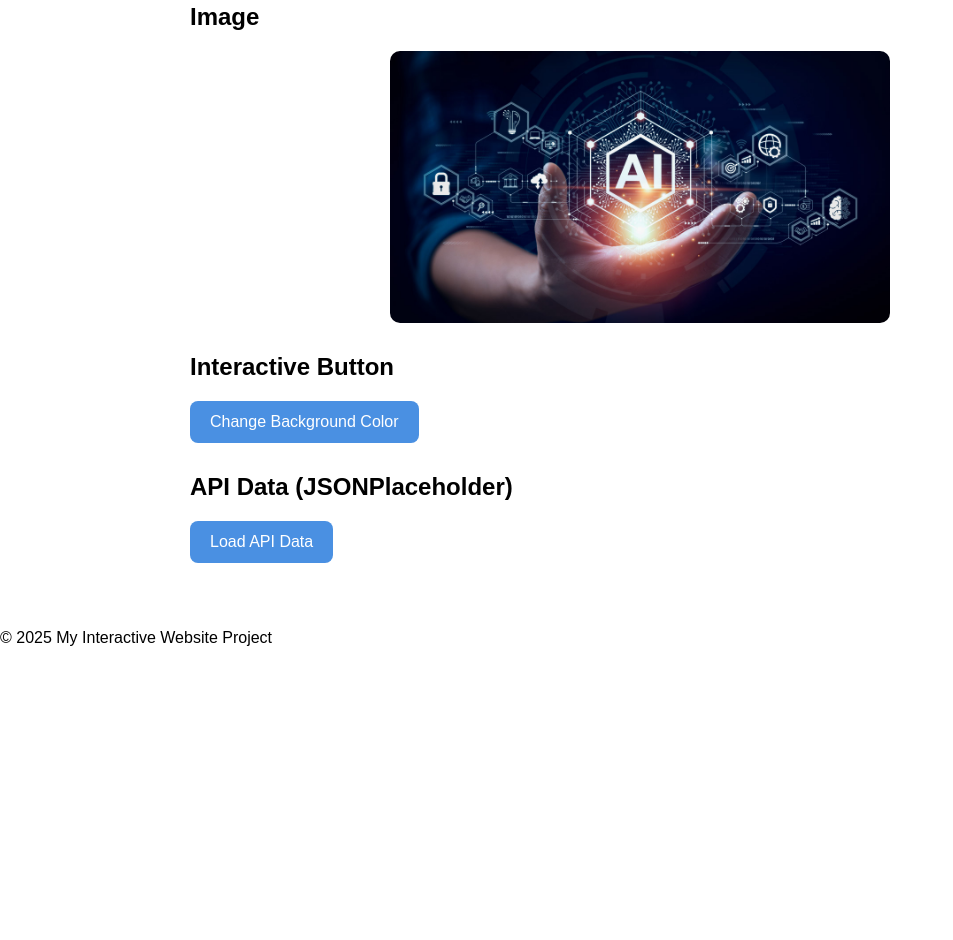
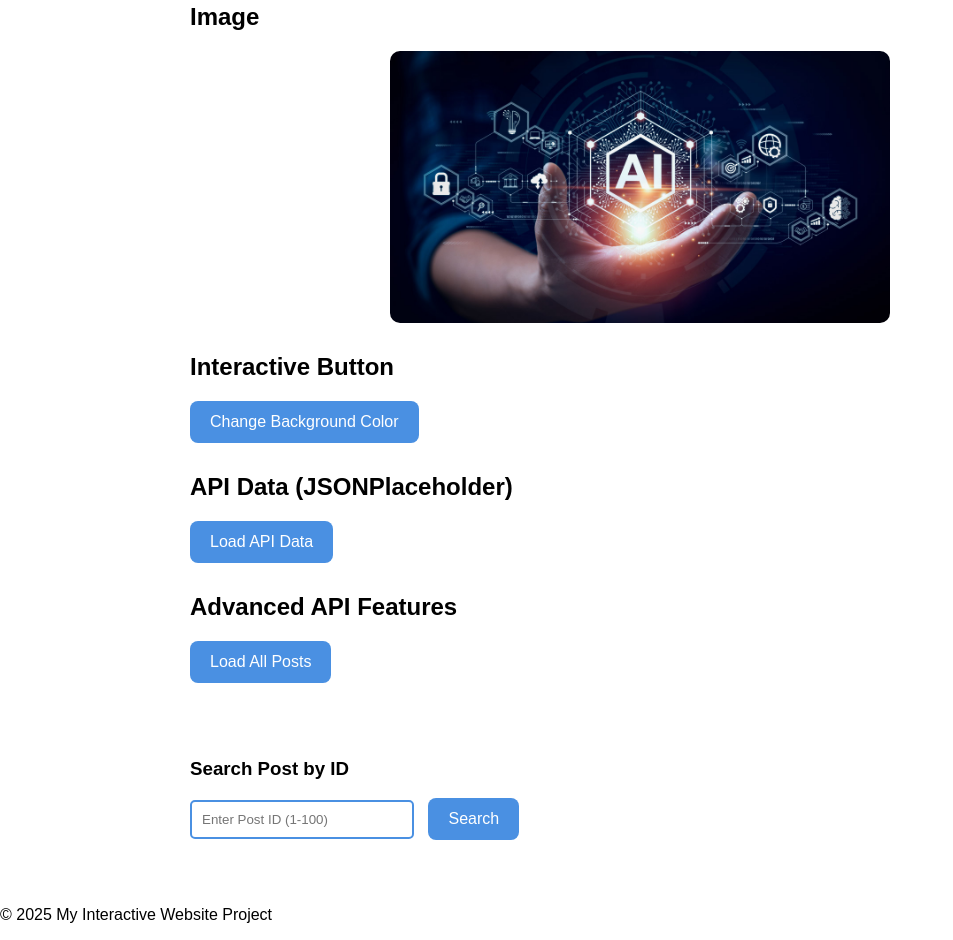
Before and after one commit to sanjana-gamit/Web-interactive, a plain HTML site: page index.html in a window 1280 px wide. Shown: the part 313-1253 px from the top of the page, without its empty margins (0-953 px from the left). Before the commit the page ends 976 px from the top, so only its background shows below. Drawn offline with Linux system fonts and the light colour scheme.

Commit message:
Update index.html

```diff
--- a/index.html
+++ b/index.html
@@ -55,6 +55,22 @@
     <button id="loadApiBtn" class="btn">Load API Data</button>
     <div id="apiResult" class="api-box"></div>
 </section>
+            <section id="advanced-api">
+    <h2>Advanced API Features</h2>
+
+    <!-- Feature 1: Load All Posts -->
+    <button id="loadAllPostsBtn" class="btn">Load All Posts</button>
+    <div id="postsContainer" class="card-container"></div>
+
+    <br><br>
+
+    <!-- Feature 2: Search Post by ID -->
+    <h3>Search Post by ID</h3>
+    <input type="number" id="postIdInput" placeholder="Enter Post ID (1-100)" class="input-box">
+    <button id="searchPostBtn" class="btn">Search</button>
+
+    <div id="searchResult" class="api-box"></div>
+            </section>
 
     </main>
 
```
